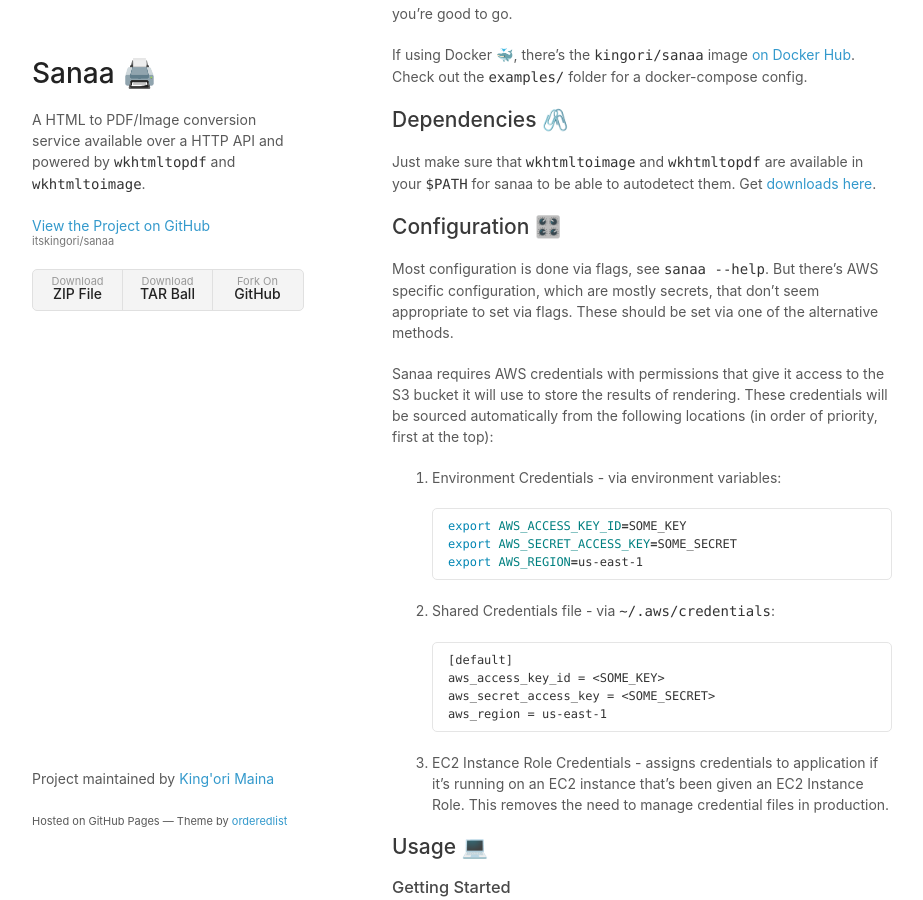
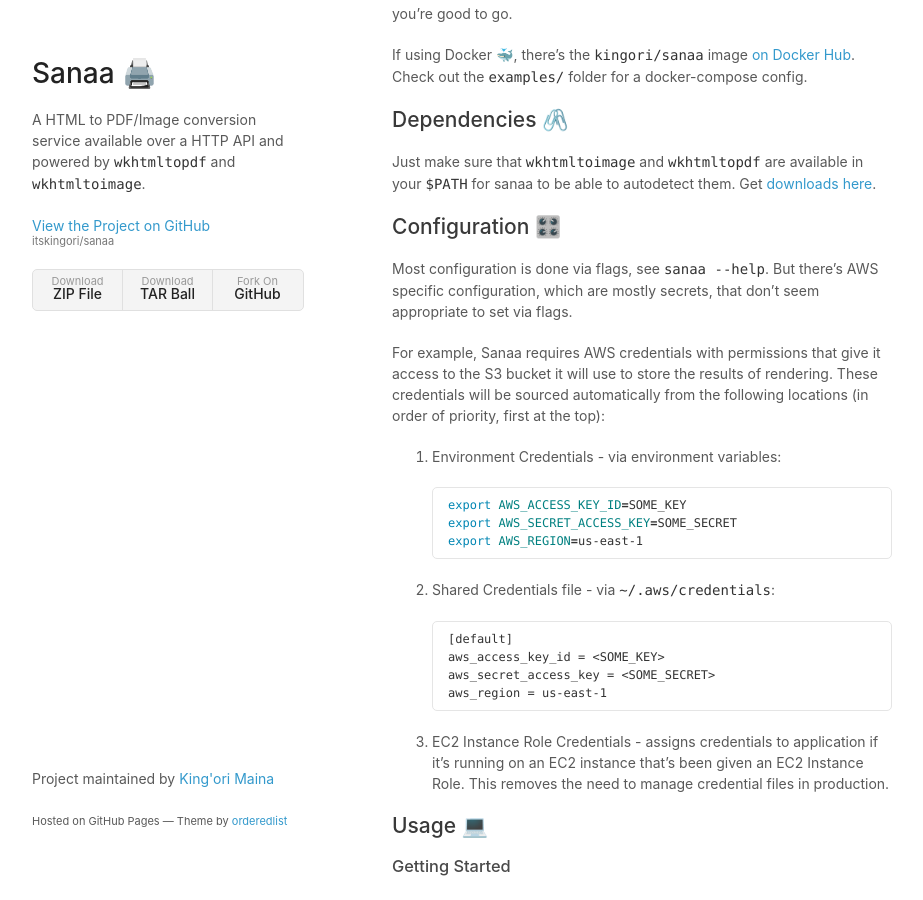
Before and after one commit to itskingori/sanaa, a Jekyll site: the page built from docs/index.md, in a window 1280 px wide and 900 px high, scrolled down 414 px. Shown: the whole window, without its empty margins (178-1101 px from the left). Built offline with Jekyll 4.4.1, drawn with Linux system fonts in a browser that asks for light colours.

```diff
--- a/docs/index.md
+++ b/docs/index.md
@@ -34,12 +34,12 @@ here][wkhtmltopdf].
 
 Most configuration is done via flags, see `sanaa --help`. But there's AWS
 specific configuration, which are mostly secrets, that don't seem appropriate to
-set via flags. These should be set via one of the alternative methods.
+set via flags.
 
-Sanaa requires AWS credentials with permissions that give it access to the S3
-bucket it will use to store the results of rendering. These credentials will be
-sourced automatically from the following locations (in order of priority, first
-at the top):
+For example, Sanaa requires AWS credentials with permissions that give it access
+to the S3 bucket it will use to store the results of rendering. These
+credentials will be sourced automatically from the following locations (in order
+of priority, first at the top):
 
 1. Environment Credentials - via environment variables:
 
```
